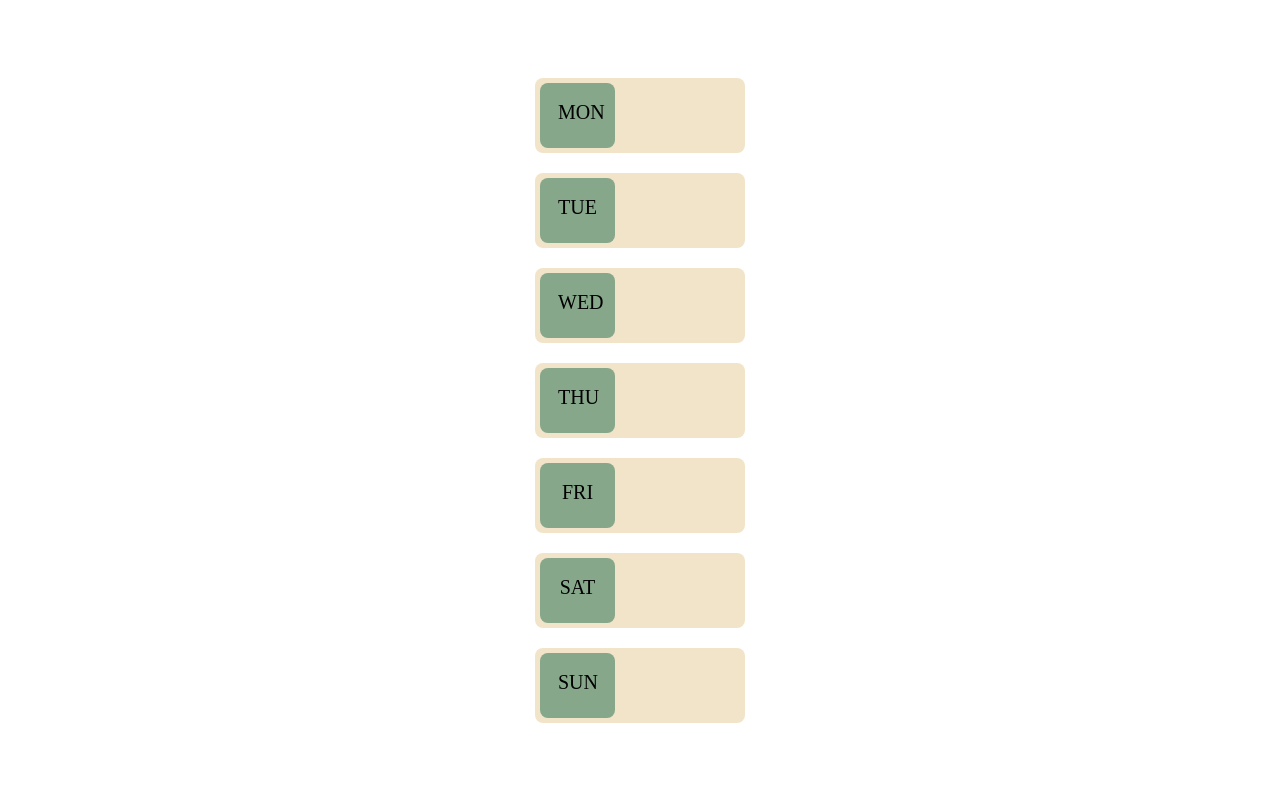
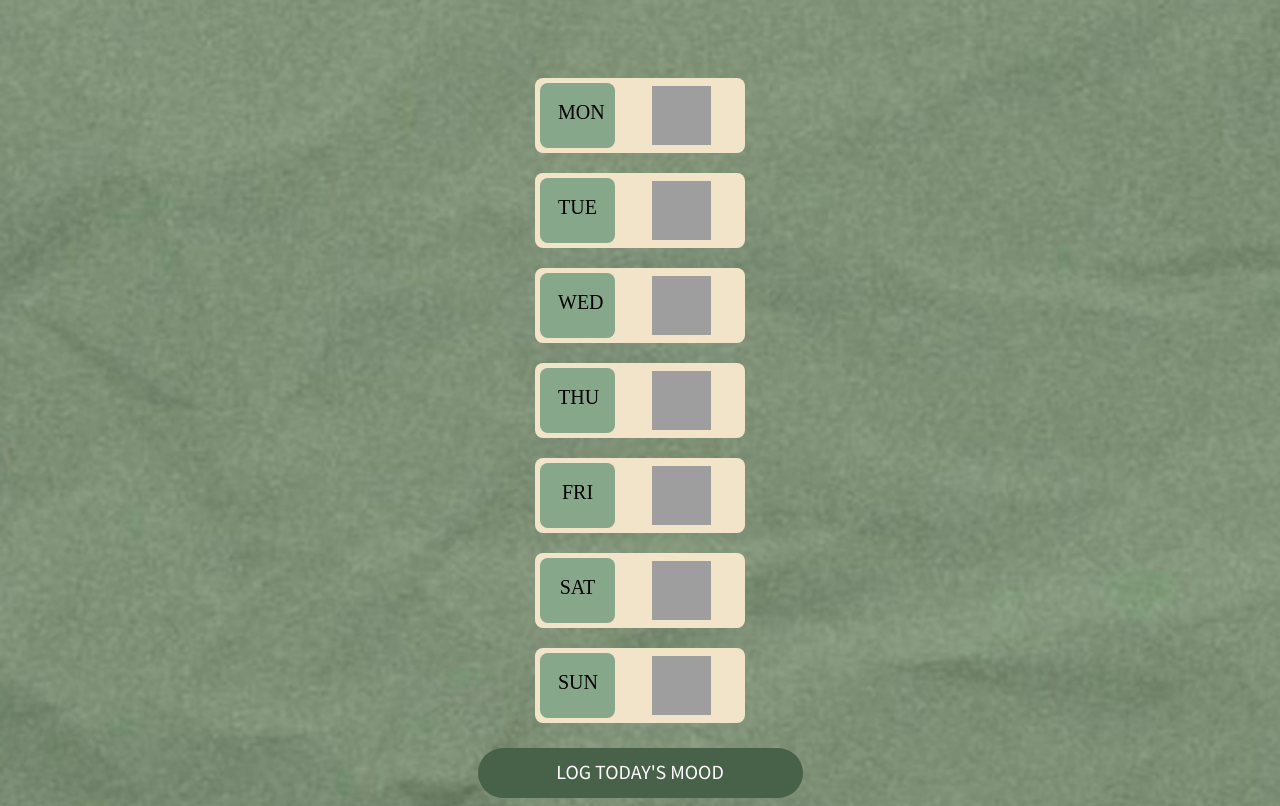
Before and after one commit to GGBoss101/HackCampProject, a Django app: template home/templates/home.html in a window 1280 px wide. Before the commit the page ends 723 px from the top, so only its background shows below. Run offline with Django 5.2, Linux system fonts and the light colour scheme; the template is opened without the code that fills it, so the values that code supplies are empty; some web fonts are replaced; grey boxes are pictures that could not be loaded.

Commit message:
home page html css done

```diff
--- a/home/templates/home.html
+++ b/home/templates/home.html
@@ -5,6 +5,7 @@
     <meta name="viewport" content="width=device-width, initial-scale=1.0">
     <link href='style.css' rel='stylesheet'>
     <link href='https://fonts.googleapis.com/css?family=Dangrek' rel='stylesheet'>
+    <link href='https://fonts.googleapis.com/css?family=Mada' rel='stylesheet'>
     <title>Home</title>
 </head>
 <body style = "padding-top: 50px">
@@ -12,38 +13,46 @@
         <div class = "innerBlock">
             <p class = "blockText">MON</p>
         </div>
-        <img src = "">
+        <img class = "image" src = "../../static/Angry.svg">
     </div>
     <div class = "block">
         <div class = "innerBlock">
             <p class = "blockText">TUE</p>
         </div>
+        <img class = "image" src = "../../static/Angry.svg">
     </div>
     <div class = "block">
         <div class = "innerBlock">
             <p class = "blockText">WED</p>
         </div>
+        <img class = "image" src = "../../static/Angry.svg">
     </div>
     <div class = "block">
         <div class = "innerBlock">
             <p class = "blockText">THU</p>
         </div>
+        <img class = "image" src = "../../static/Angry.svg">
     </div>
     <div class = "block">
         <div class = "innerBlock">
             <p class = "blockText">FRI</p>
         </div>
+        <img class = "image" src = "../../static/Angry.svg">
     </div>
     <div class = "block">
         <div class = "innerBlock">
             <p class = "blockText">SAT</p>
         </div>
+        <img class = "image" src = "../../static/Angry.svg">
     </div>
     <div class = "block">
         <div class = "innerBlock">
             <p class = "blockText">SUN</p>
         </div>
+        <img class = "image" src = "../../static/Angry.svg">
     </div>
-
+<div style = "text-align: center;">
+    <button><p class = "buttonText">LOG TODAY'S MOOD</p></button>
+</div>
 </body>
 </html>
--- a/home/templates/style.css
+++ b/home/templates/style.css
@@ -1,3 +1,10 @@
+body {
+    background-image: url('../../static/homeBG.png');
+    background-repeat: no-repeat;
+    background-attachment: fixed;
+    background-size: cover;
+}
+
 .buttonAlign {
     text-align: center;
 }
@@ -29,5 +36,32 @@
 }
 
 .image {
-    margin-left: 34px;
+    margin-right: 34px;
+    margin-left: auto;
+    height: 59px;
+    width: 59px;
 }
+
+button {
+    margin-top: 25px;
+    width: 325px;
+    height: 50px;
+    font-family: "Mada";
+    font-size: 20px;
+    background-color: #48624A;
+    border-radius: 40px;
+    border-style: none;
+    transition: background-color 0.25s;
+}
+
+button:hover{
+    background-color:#506e53;
+    cursor: pointer;
+}
+
+.buttonText {
+    color: white;
+    font-family: "Mada";
+    margin-top: auto;
+    margin-bottom: auto;
+}
```
Also changed, not shown: static/Angry.svg (added), static/Content.svg (added), static/Happy.svg (added), static/Sad.svg (added), static/Stressed.svg (added), static/homeBG.png (added), static/moodBG.png (added), static/suggBG.png (added), 1 other file.
